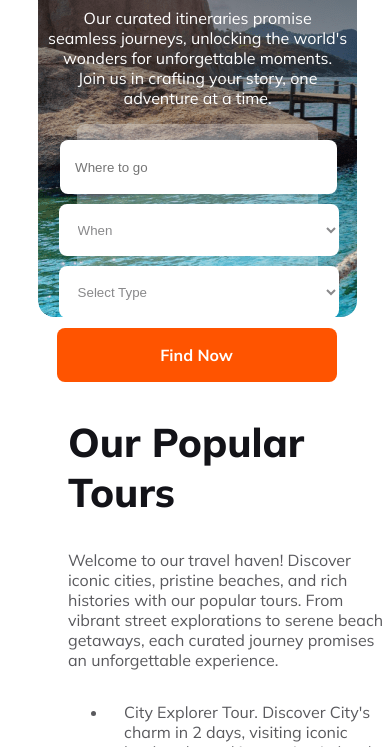
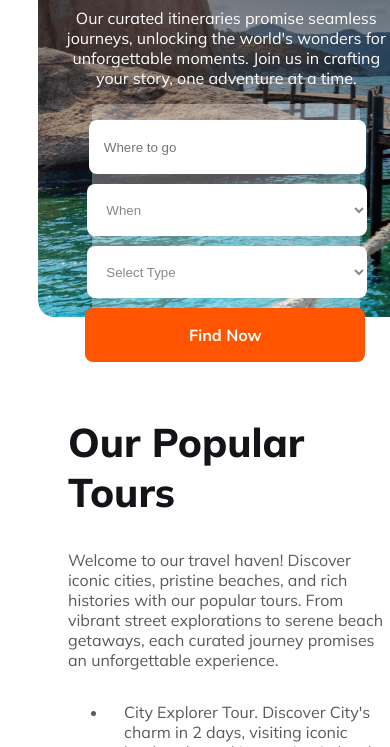
Before and after one commit to rahilaanan/Assignment2, a plain HTML site: page index.html in a window 390 px wide. Shown: the part 353-1100 px from the top of the page. Drawn offline with Linux system fonts and the light colour scheme.

Commit message:
responsive issue 2

```diff
--- a/styles/responsive.css
+++ b/styles/responsive.css
@@ -13,10 +13,11 @@
     }
 
     .banner-section {
-        width: 80%;
+        width: 90%;
        margin-left: 30px;
        height: 400px;
-       padding: 50px 10px;
+       padding: 50px 20px;
+
 
 
     }
@@ -87,7 +88,7 @@
 
     }
     .deals{
-
+        margin-left: 50px;
     }
     .cards{
         display: flex;
```
